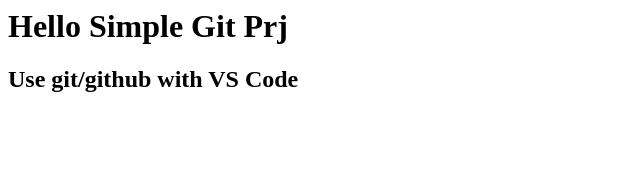
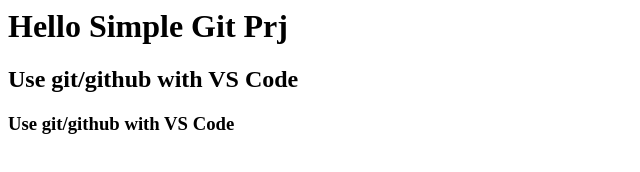
Before and after one commit to yesraj/SimpleGitPrj, a plain HTML site: page index.html in a window 1280 px wide. Shown: the whole page, without its empty margins (0-640 px from the left). Drawn offline with Linux system fonts and the light colour scheme.

Commit message:
final commit

```diff
--- a/index.html
+++ b/index.html
@@ -9,5 +9,6 @@
 <body>
 <h1> Hello Simple Git Prj</h1>
 <h2>Use git/github with VS Code</h2>
+<h3>Use git/github with VS Code</h3>
 </body>
 </html>
```
